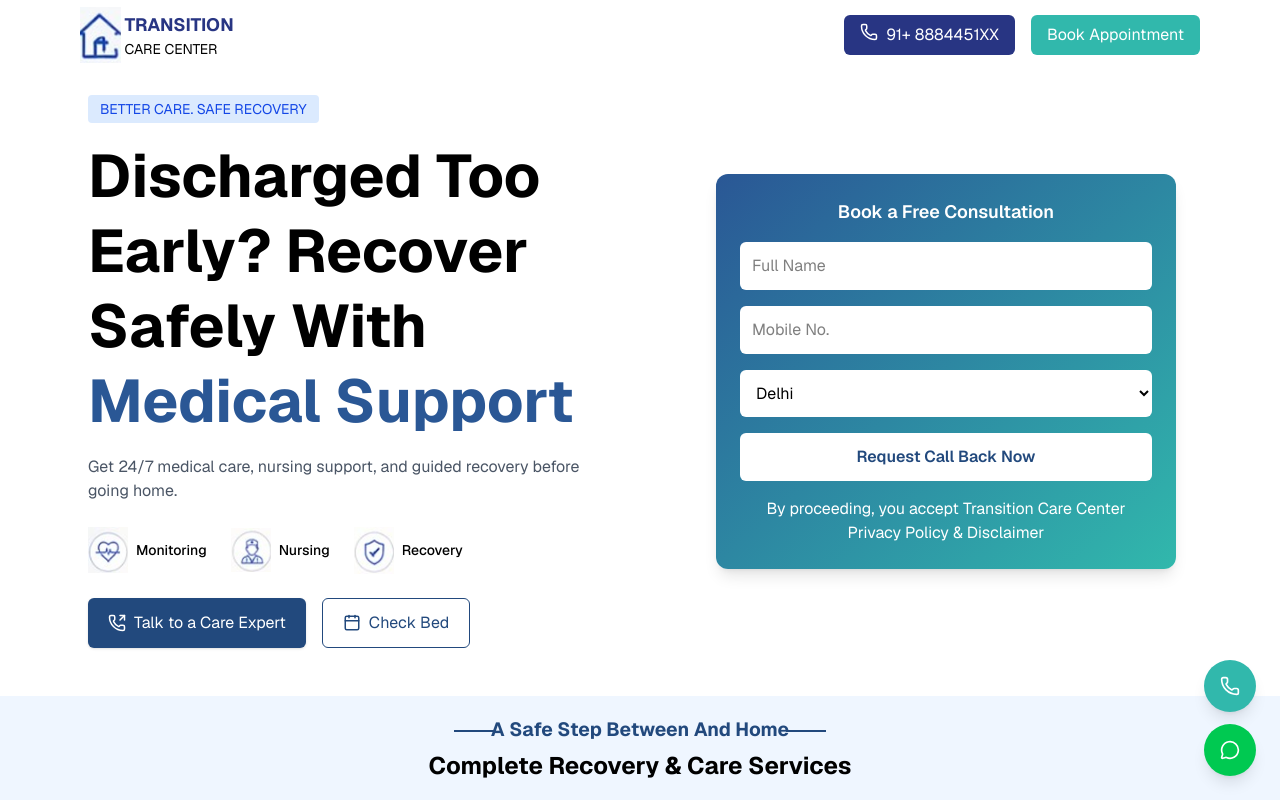
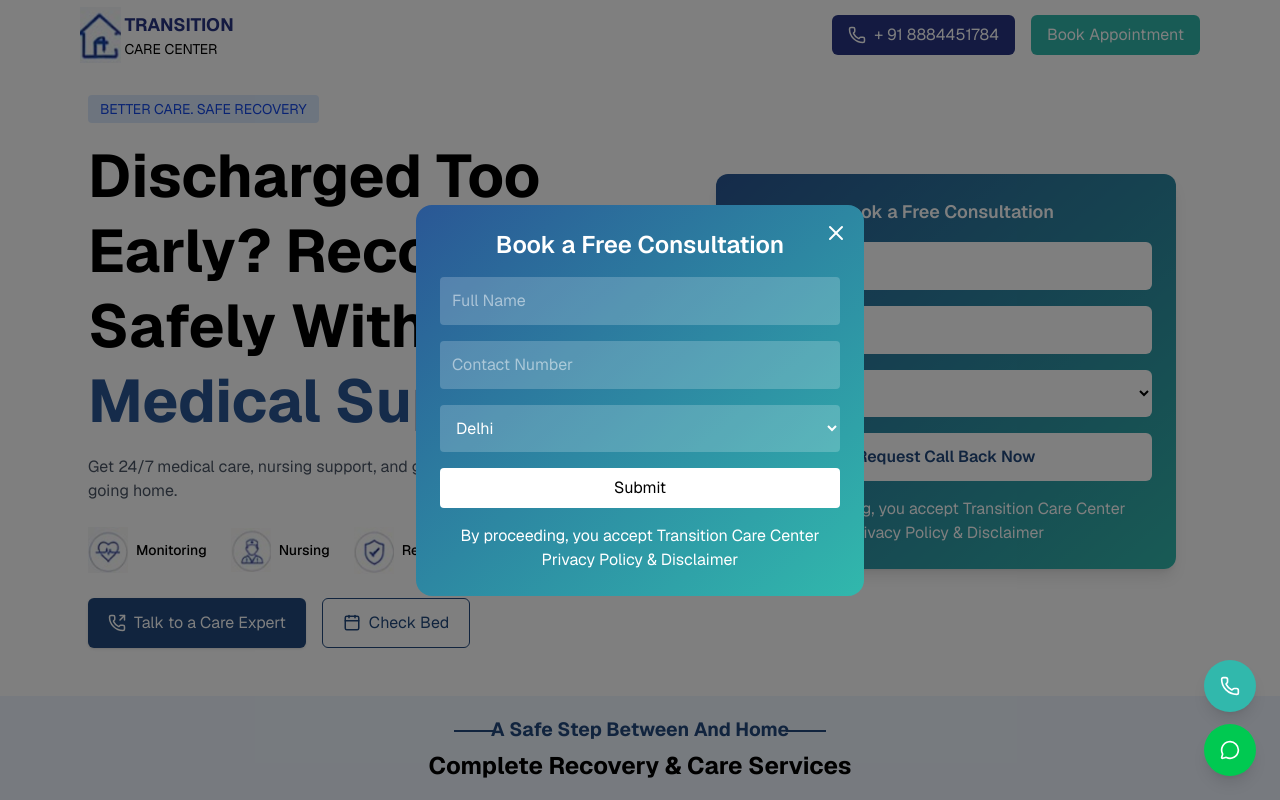
Before and after one commit to AmarJeetSharma6802/Earnest-Fintech, a Next.js app: page /doctor in a window 1280 px wide. Both pictures are taken after a click on the item "Book Appointment". Shown: the top 800 px of the page. Built offline with nearby package versions, Linux system fonts and the light colour scheme.

Commit message:
feat: implement modal functionality with ModalProvider and ModelForm component

```diff
--- /dev/null
+++ b/src/app/ModalProvider.tsx
@@ -0,0 +1,29 @@
+"use client";
+import React, { createContext, useContext, useState } from "react";
+
+type ModalContextType = {
+  isOpen: boolean;
+  openModal: () => void;
+  closeModal: () => void;
+};
+
+const ModalContext = createContext<ModalContextType | null>(null);
+
+export const ModalProvider = ({ children }: { children: React.ReactNode }) => {
+  const [isOpen, setIsOpen] = useState(false);
+
+  const openModal = () => setIsOpen(true);
+  const closeModal = () => setIsOpen(false);
+
+  return (
+    <ModalContext.Provider value={{ isOpen, openModal, closeModal }}>
+      {children}
+    </ModalContext.Provider>
+  );
+};
+
+export const useModal = () => {
+  const context = useContext(ModalContext);
+  if (!context) throw new Error("useModal must be used inside ModalProvider");
+  return context;
+};
--- a/src/app/component/Footer.tsx
+++ b/src/app/component/Footer.tsx
@@ -1,7 +1,12 @@
+"use client"
 import React from "react";
 import { Phone, CalendarDays, Clock, ArrowRight } from "lucide-react";
 
-function Footer() {
+ import { useModal } from "../ModalProvider";
+
+ function Footer() {
+   const { openModal } = useModal();
+
   return (
     <>
    <div className="w-full h-[300px] md:h-[450px] block">
@@ -49,7 +54,7 @@ function Footer() {
         </div>
 
         <div>
-          <button className="bg-white text-[#22497D] px-5 py-2 rounded-lg flex items-center gap-2 font-medium hover:bg-gray-100 transition">
+          <button onClick={openModal} className="bg-white text-[#22497D] px-5 py-2 rounded-lg flex items-center gap-2 font-medium hover:bg-gray-100 transition">
             Get in Touch
             <ArrowRight size={18} />
           </button>
--- /dev/null
+++ b/src/app/component/ModelForm.tsx
@@ -0,0 +1,69 @@
+"use client";
+import React, { useEffect, useRef } from "react";
+import { X } from "lucide-react";
+import { useModal } from "../ModalProvider";
+
+function ModelForm() {
+  const { isOpen, closeModal } = useModal();
+  const modalRef = useRef<HTMLDivElement | null>(null);
+
+  useEffect(() => {
+    const handleClickOutside = (e: MouseEvent) => {
+      if (modalRef.current && !modalRef.current.contains(e.target as Node)) {
+        closeModal();
+      }
+    };
+
+    document.addEventListener("mousedown", handleClickOutside);
+    return () => document.removeEventListener("mousedown", handleClickOutside);
+  }, [closeModal]);
+
+  if (!isOpen) return null;
+
+  return (
+    <div className="fixed inset-0 flex items-center justify-center bg-black/50 z-50">
+      <div
+        ref={modalRef}
+        className="relative w-full max-w-md rounded-2xl bg-gradient-to-br from-[#2A5795] to-[#31B8AC] p-6 text-white"
+      >
+        <button
+          onClick={closeModal}
+          className="absolute top-4 right-4 cursor-pointer"
+        >
+          <X />
+        </button>
+
+       <h2 className='text-center text-2xl font-semibold text-white mb-4'>
+        Book a Free Consultation
+      </h2>
+
+        <form className="space-y-4">
+          <input
+            type="text"
+            placeholder="Full Name"
+            className="w-full p-3 rounded bg-white/20"
+          />
+
+          <input
+            type="tel"
+            placeholder="Contact Number"
+            className="w-full p-3 rounded bg-white/20"
+          />
+
+          <select className="w-full p-3 rounded bg-white/20">
+            <option className="text-black">Delhi</option>
+            <option className="text-black">Gurugram</option>
+            <option className="text-black">Noida</option>
+          </select>
+
+          <button className="w-full bg-white text-black py-2 rounded">
+            Submit
+          </button>
+          <p className=' text-center text-white'>By proceeding, you accept Transition Care Center Privacy Policy & Disclaimer</p>
+        </form>
+      </div>
+    </div>
+  );
+}
+
+export default ModelForm;
--- a/src/app/component/Nav.tsx
+++ b/src/app/component/Nav.tsx
@@ -1,10 +1,13 @@
 "use client"
 import React, { useEffect, useState } from 'react'
 import { Phone } from "lucide-react";
+import { useModal } from '../ModalProvider';
 
 function Nav() {
 
   const [isScroll, setIsscroll] = useState<boolean>(false)
+  const { openModal } = useModal();
+
 
   useEffect(() => {
     const handleScroll = () => {
@@ -33,11 +36,11 @@ function Nav() {
 
       {/* RIGHT */}
       <ul className='flex gap-4 items-center'>
-        <li className='flex gap-2 bg-[#283583] text-white px-4 py-2 rounded-md'>
-          <Phone size={18} /> 91+ 8884451XX
-        </li>
+        <a href="tel:+9188822233665" className='flex gap-2 bg-[#283583] text-white px-4 py-2 rounded-md items-center'>
+          <Phone size={18} /> + {""}91 8884451784
+        </a>
 
-        <li className='bg-[#31B8AC] px-4 py-2 rounded-md text-white cursor-pointer'>
+        <li className='bg-[#31B8AC] px-4 py-2 rounded-md text-white cursor-pointer' onClick={openModal}>
           Book Appointment
         </li>
       </ul>
--- a/src/app/component/Third-section.tsx
+++ b/src/app/component/Third-section.tsx
@@ -1,7 +1,12 @@
+"use client"
 import Image from "next/image";
 import { Sparkles, Stethoscope, Home, ShieldCheck } from "lucide-react";
+import { useModal } from "../ModalProvider";
 
 export default function FacilitySection() {
+
+  const { openModal } = useModal();
+
     const features = [
   {
     icon: Sparkles,
@@ -164,7 +169,7 @@ const safe =[
 
   </div>
 </div>
-<button className="bg-[#22497D] p-4 rounded-sm absolute left-[45%] my-4 text-amber-50 cursor-pointer">GET IN TOUCH</button>
+<button onClick={openModal} className="bg-[#22497D] p-4 rounded-sm absolute left-[45%] my-4 text-amber-50 cursor-pointer">GET IN TOUCH</button>
 </div>
 
     </div>
--- a/src/app/doctor/page.tsx
+++ b/src/app/doctor/page.tsx
@@ -7,6 +7,7 @@ import FourthSection from '../component/Fourth-section'
 import FivthSection from '../component/Fivth-section'
 import { Phone, MessageCircle } from "lucide-react";
 import Footer from '../component/Footer'
+import ModelForm from '../component/ModelForm'
 
 function page() {
   return (
@@ -18,6 +19,7 @@ function page() {
         <FourthSection/>
         <FivthSection/>
         <Footer/>
+        <ModelForm/>
 
 
          <div className="fixed bottom-6 right-6 flex flex-col gap-3 z-50">
--- a/src/app/layout.tsx
+++ b/src/app/layout.tsx
@@ -1,6 +1,7 @@
 import type { Metadata } from "next";
 import { Geist, Geist_Mono } from "next/font/google";
 import "./globals.css";
+import {ModalProvider} from "../app/ModalProvider"
 
 const geistSans = Geist({
   variable: "--font-geist-sans",
@@ -27,7 +28,9 @@ export default function RootLayout({
       <body
         className={`${geistSans.variable} ${geistMono.variable} antialiased`}
       >
+        <ModalProvider>
         {children}
+        </ModalProvider>
       </body>
     </html>
   );
```
